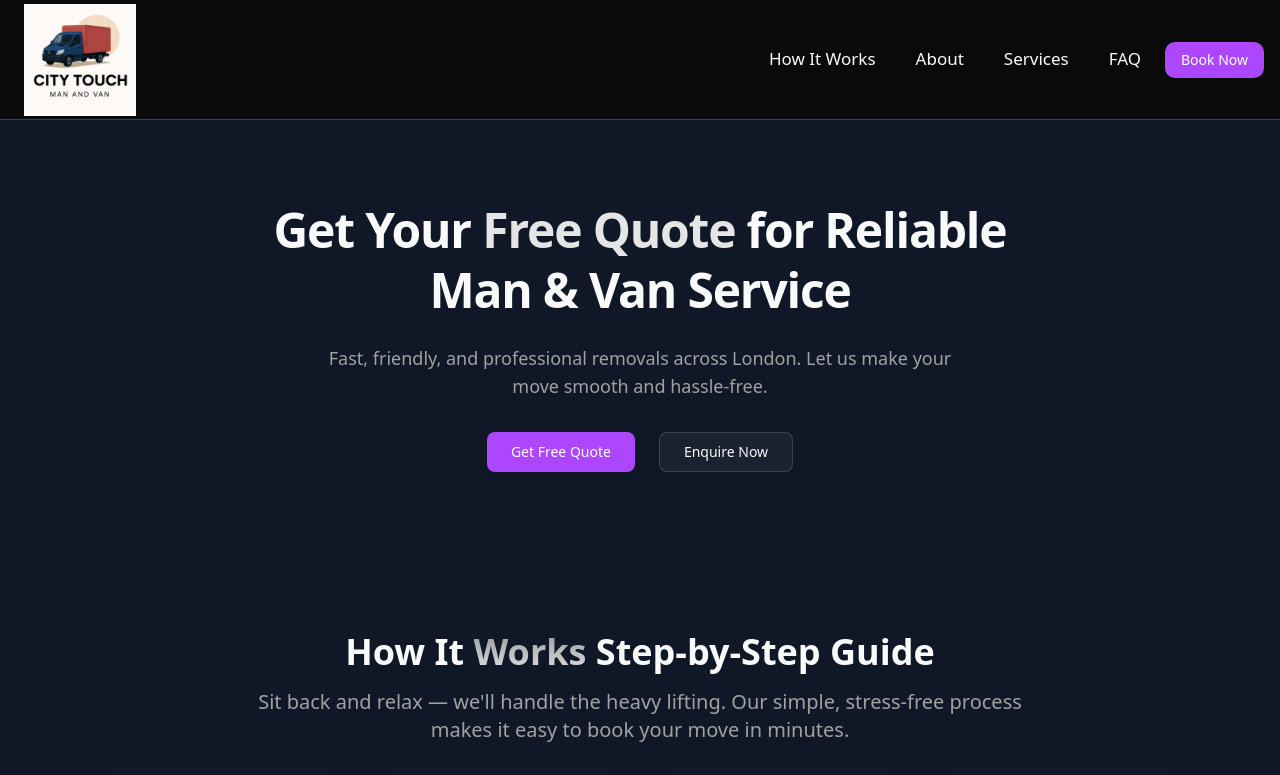
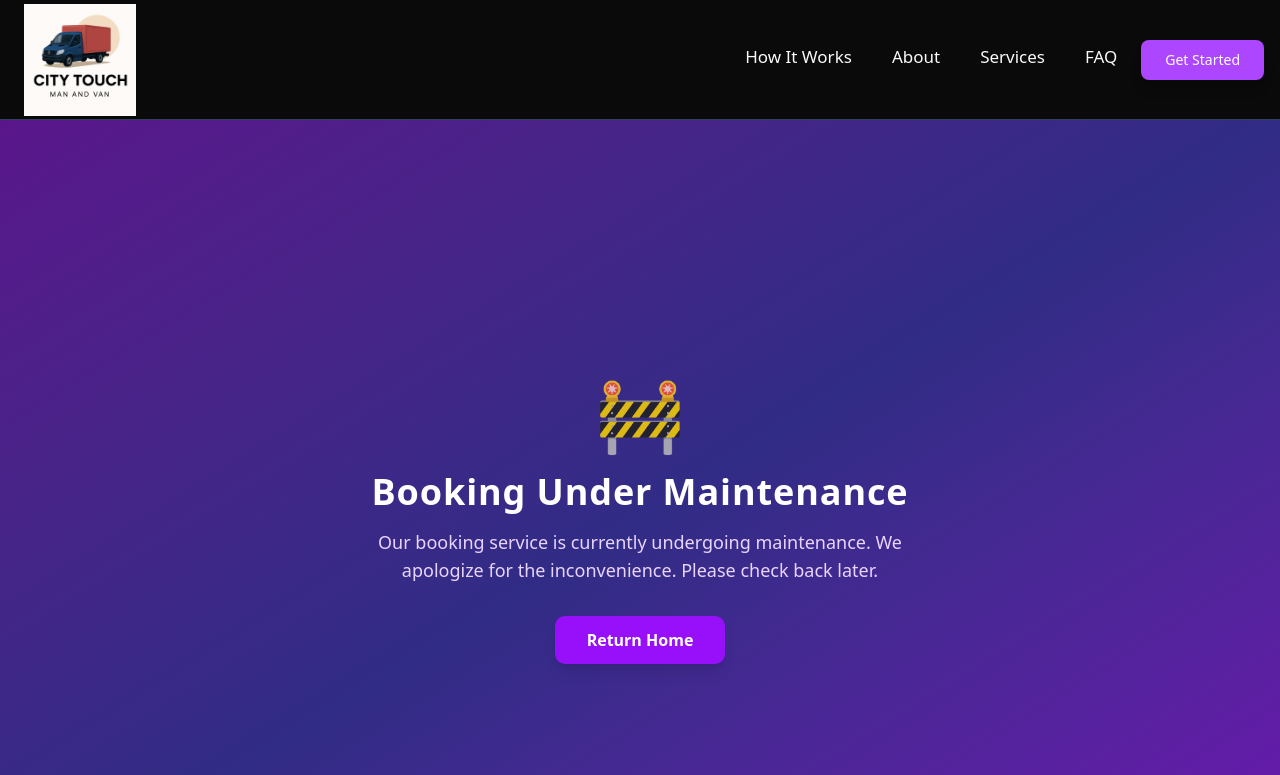
Before and after one commit to Mgphone/city-touch, a React (Vite) app in the folder CityTouch-Front/: page /booking in a window 1280 px wide. Shown: the top 775 px of the page. Built offline with nearby package versions, Linux system fonts and the light colour scheme.

Commit message:
add new pages with react router

```diff
--- a/CityTouch-Front/package.json
+++ b/CityTouch-Front/package.json
@@ -23,6 +23,7 @@
     "lucide-react": "^0.509.0",
     "react": "^19.1.0",
     "react-dom": "^19.1.0",
+    "react-router-dom": "^7.6.1",
     "tailwind-merge": "^3.3.0",
     "tailwindcss": "^4.1.6"
   },
--- a/CityTouch-Front/src/App.tsx
+++ b/CityTouch-Front/src/App.tsx
@@ -1,22 +1,24 @@
 // import { Navbar } from "./components/NavBar";
+import { BrowserRouter as Router, Route, Routes } from "react-router-dom";
 import NavBar from "./components/NavBar";
 import Footer from "./components/Footer";
-import { HeroSection } from "./components/HeroSection";
+
+import Home from "./pages/Home";
 import { ScrollToTop } from "./components/ScrollToTop";
-import { HowItWorks } from "./components/HowItWorks";
-import { About } from "./components/About";
-import ServicesSection from "./components/Services";
-import { FAQ } from "./components/FAQ";
+import Booking from "./pages/Booking";
+import NotFound from "./pages/NotFound";
 
 function App() {
   return (
     <>
       <NavBar />
-      <HeroSection />
-      <HowItWorks />
-      <About />
-      <ServicesSection />
-      <FAQ />
+      <Router>
+        <Routes>
+          <Route path="/" element={<Home />} />
+          <Route path="/booking" element={<Booking />} />
+          <Route path="*" element={<NotFound />} />
+        </Routes>
+      </Router>
       <Footer />
       <ScrollToTop />
     </>
--- a/CityTouch-Front/src/components/NavBar.tsx
+++ b/CityTouch-Front/src/components/NavBar.tsx
@@ -15,8 +15,7 @@ import {
 // import { GitHubLogoIcon } from "@radix-ui/react-icons";
 import { Button, buttonVariants } from "./ui/button.tsx";
 import { Menu } from "lucide-react";
-// import { ModeToggle } from "./mode-toggle.tsx";
-// import { LogoIcon } from "./Icons";
+import { Link } from "react-router-dom";
 
 interface RouteProps {
   href: string;
@@ -104,18 +103,22 @@ export const Navbar = () => {
                 </SheetHeader>
                 <nav className="flex flex-col justify-center items-center gap-2 mt-4">
                   {routeList.map(({ href, label }: RouteProps) => (
-                    <a
+                    <Link
                       rel="noreferrer noopener"
                       key={label}
-                      href={href}
+                      to={href}
                       onClick={() => setIsOpen(false)}
                       className={buttonVariants({ variant: "ghost" })}
                     >
                       {label}
-                    </a>
+                    </Link>
                   ))}
-                  <Button className="text-white bg-purple-500 hover:bg-purple-600 px-4 py-2 rounded-lg shadow transition">
-                    Book Now
+                  <Button
+                    className="bg-purple-500 hover:bg-purple-600 text-white shadow-lg"
+                    size="lg"
+                    onClick={() => (window.location.href = "/booking")}
+                  >
+                    Get Started
                   </Button>
                 </nav>
               </SheetContent>
@@ -136,8 +139,12 @@ export const Navbar = () => {
                 {route.label}
               </a>
             ))}
-            <Button className="text-white bg-purple-500 hover:bg-purple-600 px-4 py-2 rounded-lg shadow transition">
-              Book Now
+            <Button
+              className="bg-purple-500 hover:bg-purple-600 text-white shadow-lg"
+              size="lg"
+              onClick={() => (window.location.href = "/booking")}
+            >
+              Get Started
             </Button>
           </nav>
         </NavigationMenuList>
--- a/CityTouch-Front/src/index.css
+++ b/CityTouch-Front/src/index.css
@@ -118,3 +118,6 @@
     @apply bg-background text-foreground;
   }
 }
+html {
+  scroll-behavior: smooth;
+}
--- /dev/null
+++ b/CityTouch-Front/src/pages/Booking.tsx
@@ -0,0 +1,26 @@
+import React from "react";
+import { Link } from "react-router-dom";
+
+const Booking: React.FC = () => {
+  return (
+    <div className="min-h-screen flex flex-col items-center justify-center bg-gradient-to-br from-purple-900 via-indigo-900 to-purple-800 p-8 text-center text-white">
+      <h1 className="text-7xl mb-6 animate-pulse">🚧</h1>
+      <h2 className="text-4xl font-extrabold mb-4 tracking-wide">
+        Booking Under Maintenance
+      </h2>
+      <p className="max-w-xl text-lg text-purple-200 mb-8">
+        Our booking service is currently undergoing maintenance. We apologize
+        for the inconvenience. Please check back later.
+      </p>
+
+      <Link
+        to="/"
+        className="inline-block bg-purple-600 hover:bg-purple-700 focus:ring-4 focus:ring-purple-400 transition rounded-lg px-8 py-3 font-semibold shadow-lg"
+      >
+        Return Home
+      </Link>
+    </div>
+  );
+};
+
+export default Booking;
--- /dev/null
+++ b/CityTouch-Front/src/pages/Home.tsx
@@ -0,0 +1,25 @@
+import { About } from "@/components/About";
+import { FAQ } from "@/components/FAQ";
+import { HeroSection } from "@/components/HeroSection";
+import { HowItWorks } from "@/components/HowItWorks";
+import ServicesSection from "@/components/Services";
+
+const Home = () => {
+  return (
+    <>
+      <HeroSection />
+      <HowItWorks />
+      <About />
+      <ServicesSection />
+      <FAQ />
+    </>
+  );
+};
+
+export default Home;
+
+//    <HeroSection />
+//       <HowItWorks />
+//       <About />
+//       <ServicesSection />
+//       <FAQ />
--- /dev/null
+++ b/CityTouch-Front/src/pages/NotFound.tsx
@@ -0,0 +1,25 @@
+import React from "react";
+import { Link } from "react-router-dom";
+
+const NotFound: React.FC = () => {
+  return (
+    <div className="min-h-screen flex flex-col items-center justify-center bg-gradient-to-br from-purple-900 via-indigo-900 to-purple-800 p-8 text-center text-white">
+      <h1 className="text-8xl font-extrabold mb-6 animate-pulse">404</h1>
+      <h2 className="text-4xl font-semibold mb-4 tracking-wide">
+        Page Not Found
+      </h2>
+      <p className="max-w-lg text-lg text-purple-300 mb-8">
+        Oops! The page you’re looking for doesn’t exist or has been moved.
+      </p>
+
+      <Link
+        to="/"
+        className="inline-block bg-purple-600 hover:bg-purple-700 focus:ring-4 focus:ring-purple-400 transition rounded-lg px-8 py-3 font-semibold shadow-lg"
+      >
+        Go Back Home
+      </Link>
+    </div>
+  );
+};
+
+export default NotFound;
```
Also changed, not shown: 1 other file (tests, documents, lock files or other folders).
